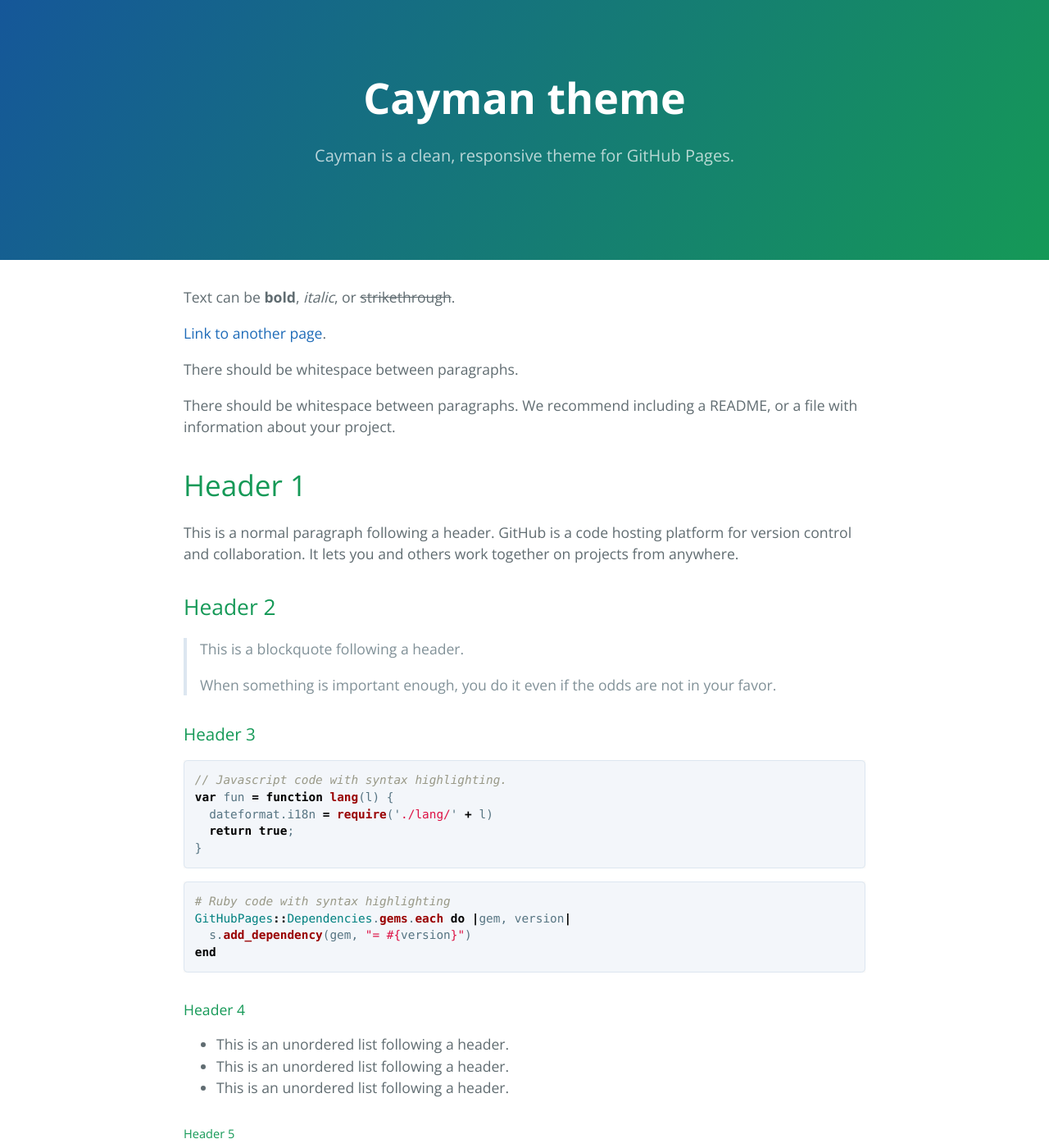
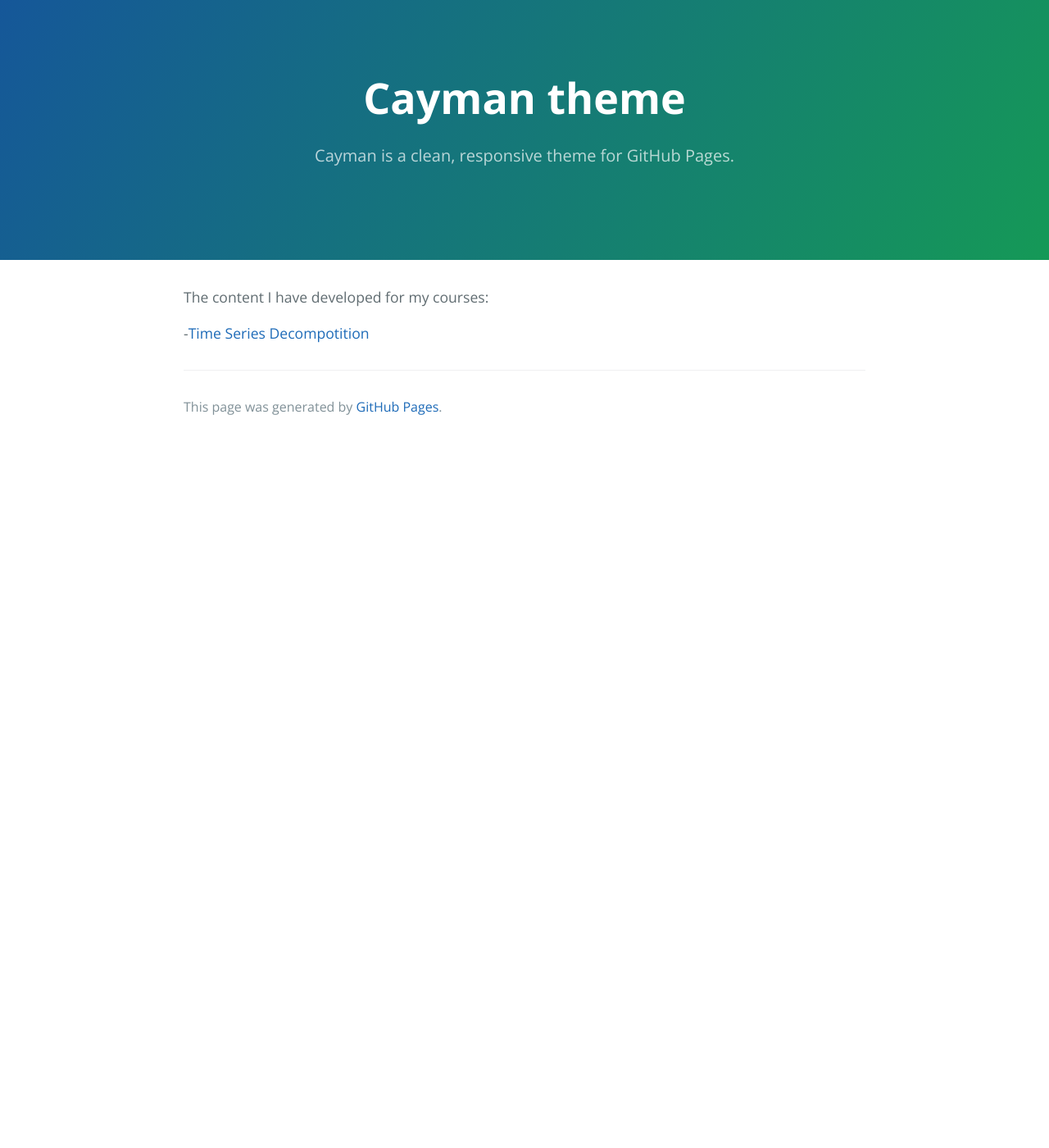
Before and after one commit to hallieberrry/hallieberrry.github.io, a Jekyll site: the page built from index.md, in a window 1280 px wide and 1400 px high. Shown: the whole window at 82% size. Built offline with Jekyll 4.4.1, drawn with Linux system fonts in a browser that asks for light colours; our own code applies the rules of GitHub Pages for plain Markdown files; some of the changed text lies outside the part shown.

Commit message:
Update index.md

````diff
--- a/index.md
+++ b/index.md
@@ -3,122 +3,6 @@
 Portfolio
 ---
 
-Text can be **bold**, _italic_, or ~~strikethrough~~.
+The content I have developed for my courses:
 
-[Link to another page](./another-page.html).
-
-There should be whitespace between paragraphs.
-
-There should be whitespace between paragraphs. We recommend including a README, or a file with information about your project.
-
-# Header 1
-
-This is a normal paragraph following a header. GitHub is a code hosting platform for version control and collaboration. It lets you and others work together on projects from anywhere.
-
-## Header 2
-
-> This is a blockquote following a header.
->
-> When something is important enough, you do it even if the odds are not in your favor.
-
-### Header 3
-
-```js
-// Javascript code with syntax highlighting.
-var fun = function lang(l) {
-  dateformat.i18n = require('./lang/' + l)
-  return true;
-}
-```
-
-```ruby
-# Ruby code with syntax highlighting
-GitHubPages::Dependencies.gems.each do |gem, version|
-  s.add_dependency(gem, "= #{version}")
-end
-```
-
-#### Header 4
-
-*   This is an unordered list following a header.
-*   This is an unordered list following a header.
-*   This is an unordered list following a header.
-
-##### Header 5
-
-1.  This is an ordered list following a header.
-2.  This is an ordered list following a header.
-3.  This is an ordered list following a header.
-
-###### Header 6
-
-| head1        | head two          | three |
-|:-------------|:------------------|:------|
-| ok           | good swedish fish | nice  |
-| out of stock | good and plenty   | nice  |
-| ok           | good `oreos`      | hmm   |
-| ok           | good `zoute` drop | yumm  |
-
-### There's a horizontal rule below this.
-
-* * *
-
-### Here is an unordered list:
-
-*   Item foo
-*   Item bar
-*   Item baz
-*   Item zip
-
-### And an ordered list:
-
-1.  Item one
-1.  Item two
-1.  Item three
-1.  Item four
-
-### And a nested list:
-
-- level 1 item
-  - level 2 item
-  - level 2 item
-    - level 3 item
-    - level 3 item
-- level 1 item
-  - level 2 item
-  - level 2 item
-  - level 2 item
-- level 1 item
-  - level 2 item
-  - level 2 item
-- level 1 item
-
-### Small image
-
-![Octocat](https://github.githubassets.com/images/icons/emoji/octocat.png)
-
-### Large image
-
-![Branching](https://guides.github.com/activities/hello-world/branching.png)
-
-
-### Definition lists can be used with HTML syntax.
-
-<dl>
-<dt>Name</dt>
-<dd>Godzilla</dd>
-<dt>Born</dt>
-<dd>1952</dd>
-<dt>Birthplace</dt>
-<dd>Japan</dd>
-<dt>Color</dt>
-<dd>Green</dd>
-</dl>
-
-```
-Long, single-line code blocks should not wrap. They should horizontally scroll if they are too long. This line should be long enough to demonstrate this.
-```
-
-```
-The final element.
-```
+-[Time Series Decompotition](/TimeSeries/index.md)
````
